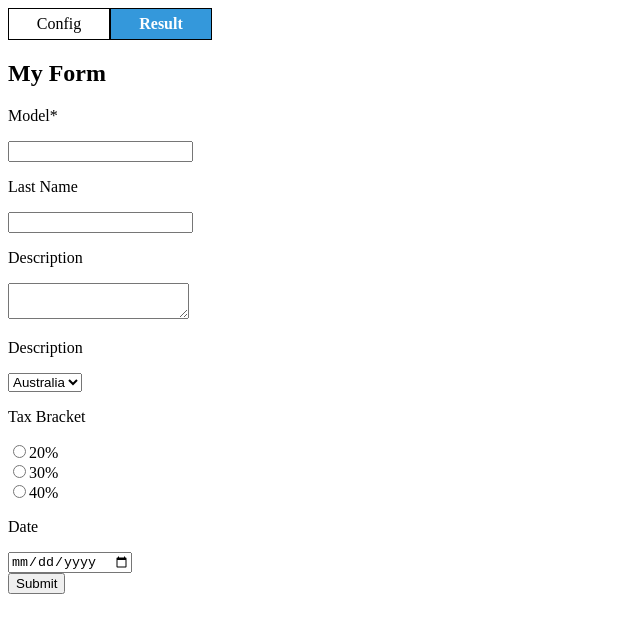
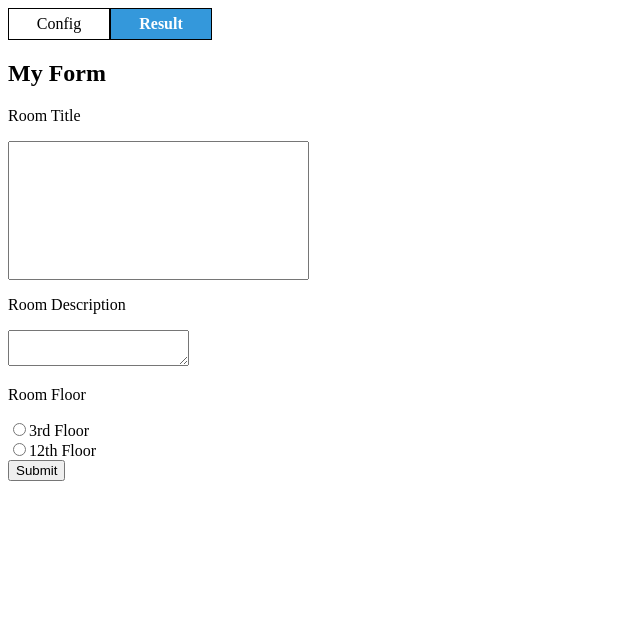
Before and after one commit to HahaHopeless/ez-form-maker, a React (Create React App) app: page / in a window 1280 px wide. Shown: the top 632 px of the page, without its empty margins (0-640 px from the left). Built offline with nearby package versions, Linux system fonts and the light colour scheme.

Commit message:
connect state variables to controls

```diff
--- a/src/components/DatePicker/DatePicker.tsx
+++ b/src/components/DatePicker/DatePicker.tsx
@@ -12,7 +12,7 @@ const DatePicker: React.FC<RadioGroupProps> = ({
   return (
     <div>
       <p>{label}</p>
-      <input {...props} name={id} type='date' />
+      <input {...props} name={id} type='date' onChange={props.onChange} />
     </div>
   );
 };
--- a/src/components/DropDown/DropDown.tsx
+++ b/src/components/DropDown/DropDown.tsx
@@ -10,12 +10,13 @@ const DropDown: React.FC<DropdownProps> = ({ label, options, ...props }) => {
   return (
     <>
       <p>{label}</p>
-      <select {...props}>
-        {options.map((item: OptionsProps, idx) => (
-          <option key={idx} value={item.value}>
-            {item.label}
-          </option>
-        ))}
+      <select {...props} onChange={props.onChange}>
+        {options &&
+          options.map((item: OptionsProps, idx) => (
+            <option key={idx} value={item.value}>
+              {item.label}
+            </option>
+          ))}
       </select>
     </>
   );
--- a/src/components/RadioGroup/RadioGroup.tsx
+++ b/src/components/RadioGroup/RadioGroup.tsx
@@ -15,7 +15,8 @@ const RadioGroup: React.FC<RadioGroupProps> = ({
         {label}
         {required && "*"}
       </p>
-      {options.map((item: OptionsProps, idx) => (
+      {options &&
+        options.map((item: OptionsProps, idx) => (
           <div key={`radio_${idx}`}>
             <input
               {...props}
@@ -23,6 +24,7 @@ const RadioGroup: React.FC<RadioGroupProps> = ({
               name={id}
               type='radio'
               value={item.value}
+              onChange={props.onChange}
             />
             <label key={`label_${idx}`}>{item.label}</label>
           </div>
--- a/src/components/TextField/TextField.tsx
+++ b/src/components/TextField/TextField.tsx
@@ -14,7 +14,13 @@ const TextField: React.FC<TextFieldProps> = ({
         {label}
         {required && "*"}
       </p>
-      <input {...props}></input>
+      <input
+        {...props}
+        className={`ez-form-maker-textfeild ${
+          required && !props.value && "ez-form-maker-textfeild--error"
+        } ${props.className}`}
+        onChange={props.onChange}
+      ></input>
     </>
   );
 };
--- a/src/components/TextField/styles.css
+++ b/src/components/TextField/styles.css
@@ -0,0 +1,2 @@
+.ez-form-maker-textfeild--error {
+}
--- a/src/pages/Config/Config.tsx
+++ b/src/pages/Config/Config.tsx
@@ -3,58 +3,32 @@ import React, { useEffect, useState } from "react";
 export const formFields = [
   {
     control: "textfield",
-    id: "firstName",
-    label: "Model",
-    required: true,
-  },
-  {
-    control: "textfield",
-    id: "lastName",
-    label: "Last Name",
+    id: "roomTitle",
+    label: "Room Title",
+    class: "Test",
+    style: {
+      padding: "60px",
+    },
   },
   {
     control: "textarea",
-    id: "description",
-    label: "Description",
-  },
-  {
-    control: "dropdown",
-    id: "description",
-    label: "Description",
-    options: [
-      {
-        value: "AU",
-        label: "Australia",
-      },
-      {
-        value: "US",
-        label: "America",
-      },
-    ],
+    id: "roomDescription",
+    label: "Room Description",
   },
   {
     control: "radiogroup",
-    id: "taxBracket",
-    label: "Tax Bracket",
+    id: "roomFloor",
+    label: "Room Floor",
     options: [
       {
-        value: "20",
-        label: "20%",
+        value: "3",
+        label: "3rd Floor",
       },
       {
-        value: "30",
-        label: "30%",
-      },
-      {
-        value: "40",
-        label: "40%",
+        value: "12",
+        label: "12th Floor",
       },
     ],
-  },
-  {
-    control: "date",
-    id: "date",
-    label: "Date",
   },
   {
     control: "button",
@@ -66,29 +40,6 @@ export const formFields = [
 ];
 
 export default function Config() {
-  const [newJsonObject, setNewJsonObject] = useState<{ [key: string]: string }>(
-    {}
-  );
-
-  const jsonToState = () => {
-    //Have a fresh empty JSON to fill it with key:value
-    const jsonObject: { [key: string]: string } = {};
-    //Iterate over the formFields array and look for a key named id
-    //then have a key with the same name as id and set it as empty string (for now. Will deal with bool later)
-    formFields.forEach((field) => {
-      jsonObject[field.id] = "";
-    });
-    //Finally update the json state variable
-    setNewJsonObject(jsonObject);
-  };
-
-  useEffect(() => {
-    jsonToState();
-  }, []);
-  useEffect(() => {
-    console.log("newJsonObject: ", newJsonObject);
-  }, [newJsonObject]);
-
   return (
     <>
       <p>Form Configuration</p>
--- a/src/pages/Result/Result.tsx
+++ b/src/pages/Result/Result.tsx
@@ -1,4 +1,4 @@
-import React from "react";
+import React, { useEffect, useState } from "react";
 import TextField from "../../components/TextField/TextField";
 import Button from "../../components/Button/Button";
 import TextArea from "../../components/TextArea/TextArea";
@@ -7,6 +7,37 @@ import RadioGroup from "../../components/RadioGroup/RadioGroup";
 import { formDetail, formFields } from "../Config/Config";
 import { textFieldProps, buttonProps } from "../../types";
 import DatePicker from "../../components/DatePicker/DatePicker";
+
+export default function Result() {
+  const [jsonStateObject, setJsonStateObject] = useState<{
+    [key: string]: string;
+  }>({});
+
+  const jsonToState = () => {
+    //Have a fresh empty JSON to fill it with key:value
+    const jsonObject: { [key: string]: string } = {};
+    //Iterate over the formFields array and look for a key named id
+    //then have a key with the same name as id and set it as empty string (for now. Will deal with bool later)
+    formFields.forEach((field) => {
+      jsonObject[field.id] = "";
+    });
+    //Finally update the json state variable
+    setJsonStateObject(jsonObject);
+  };
+
+  useEffect(() => {
+    jsonToState();
+  }, []);
+
+  useEffect(() => {
+    console.log("newJsonObject: ", jsonStateObject);
+  }, [jsonStateObject]);
+
+  const onChange = (fieldName: string, value: string) => {
+    const updatedJson = { ...jsonStateObject };
+    updatedJson[fieldName] = value;
+    setJsonStateObject(updatedJson);
+  };
 
   const renderControl = (item: any, idx: number) => {
     const commonProps = {
@@ -34,23 +65,59 @@ const renderControl = (item: any, idx: number) => {
     };
     switch (item.control) {
       case "textfield":
-      return <TextField {...textFieldProps(item, idx)} />;
+        return (
+          <TextField
+            {...textFieldProps(item, idx)}
+            onChange={(e) => {
+              onChange(item.id, e.target.value);
+            }}
+          />
+        );
       case "textarea":
-      return <TextArea {...commonProps} />;
+        return (
+          <TextArea
+            {...commonProps}
+            onChange={(e) => {
+              onChange(item.id, e.target.value);
+            }}
+          />
+        );
       case "button":
         return <Button {...buttonProps(item, idx)}>{item.label}</Button>;
       case "dropdown":
-      return <DropDown {...commonProps} options={item.options} />;
+        return (
+          <DropDown
+            {...commonProps}
+            options={item.options}
+            onChange={(e) => {
+              onChange(item.id, e.target.value);
+            }}
+          />
+        );
       case "radiogroup":
-      return <RadioGroup {...commonProps} options={item.options} />;
+        return (
+          <RadioGroup
+            {...commonProps}
+            options={item.options}
+            onChange={(e) => {
+              onChange(item.id, e.target.value);
+            }}
+          />
+        );
       case "date":
-      return <DatePicker {...commonProps} />;
+        return (
+          <DatePicker
+            {...commonProps}
+            onChange={(e) => {
+              onChange(item.id, e.target.value);
+            }}
+          />
+        );
       default:
         break;
     }
   };
 
-export default function Result() {
   return (
     <div>
       <h2>{formDetail.title}</h2>
```
Lines whose indentation alone changed are shown as unchanged.
